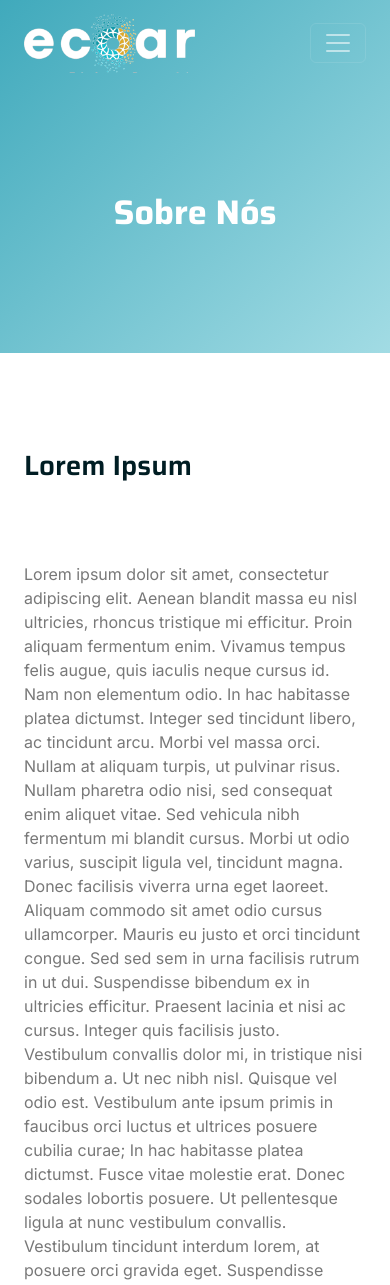
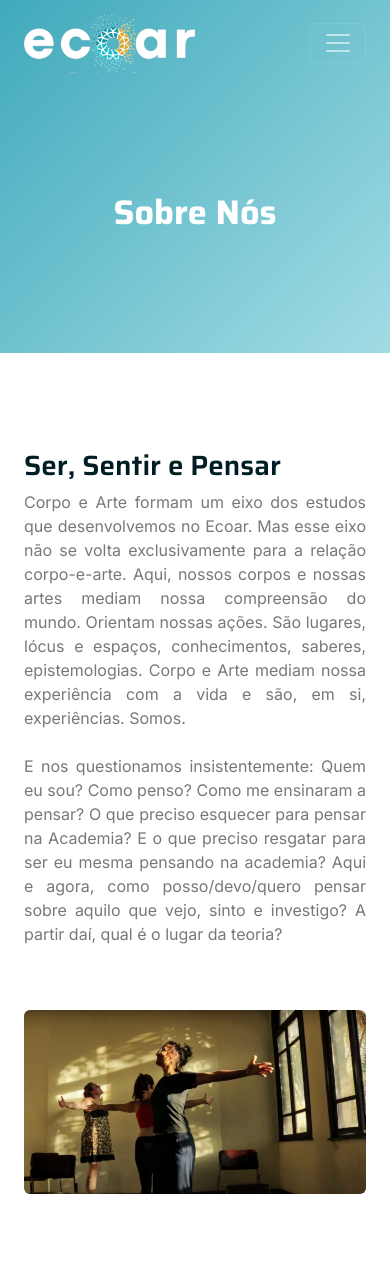
Before and after one commit to anagates/Projeto-USP, a PHP site: page /sobrenos.html in a window 390 px wide. Shown: the top 1285 px of the page. Run offline with PHP 8.4, Linux system fonts and the light colour scheme; some libraries are stand-ins or nearby versions.

Commit message:
Implementado layout alternado na página Sobre Nós, justificação de texto e novas imagens.

```diff
--- a/ProjetoUsp - Alunos/public/css/style.css
+++ b/ProjetoUsp - Alunos/public/css/style.css
@@ -448,3 +448,7 @@ background: linear-gradient(135deg, rgba(16, 148, 171, 0.8), rgba(100, 196, 210,
     color: var(--secondary);
     border-color: var(--light);
 }
+
+.container-xxl p {
+    text-align: justify !important;
+}
--- a/ProjetoUsp - Alunos/public/sobrenos.html
+++ b/ProjetoUsp - Alunos/public/sobrenos.html
@@ -5,24 +5,22 @@
     <meta charset="utf-8">
     <title>Sobre o Ecoar - USP</title>
     <meta content="width=device-width, initial-scale=1.0" name="viewport">
-<meta name="keywords" content="Ecoar USP, pesquisa qualitativa crítica, pesquisas radicalmente qualitativas, pesquisa baseada em artes, epistemologias artísticas, metodologias participativas, metodologias artísticas, pesquisa acadêmica crítica, ProMuSPP, EACH USP, Marilia Velardi, artes e ciências, pesquisa coletiva, epistemologias não hegemônicas">
-<meta name="description" content="O Ecoar é um grupo de pesquisa da USP dedicado às pesquisas qualitativas críticas e às investigações baseadas em artes. Trabalha com epistemologias artísticas, metodologias participativas e perspectivas que questionam saberes hegemônicos, integrando arte, corpo e pesquisa para produzir conhecimento situado e transformador.">
+    <meta name="keywords"
+        content="Ecoar USP, pesquisa qualitativa crítica, pesquisas radicalmente qualitativas, pesquisa baseada em artes, epistemologias artísticas, metodologias participativas, metodologias artísticas, pesquisa acadêmica crítica, ProMuSPP, EACH USP, Marilia Velardi, artes e ciências, pesquisa coletiva, epistemologias não hegemônicas">
+    <meta name="description"
+        content="O Ecoar é um grupo de pesquisa da USP dedicado às pesquisas qualitativas críticas e às investigações baseadas em artes. Trabalha com epistemologias artísticas, metodologias participativas e perspectivas que questionam saberes hegemônicos, integrando arte, corpo e pesquisa para produzir conhecimento situado e transformador.">
 
-    <!-- Favicon -->
     <link href="img/logousp.webp" rel="icon">
 
-    <!-- Google Web Fonts -->
     <link rel="preconnect" href="https://fonts.googleapis.com">
     <link rel="preconnect" href="https://fonts.gstatic.com" crossorigin>
     <link
         href="https://fonts.googleapis.com/css2?family=Inter:wght@400;500;600&family=Saira:wght@500;600;700&display=swap"
         rel="stylesheet">
 
-    <!-- Icones -->
     <link href="https://cdnjs.cloudflare.com/ajax/libs/font-awesome/5.10.0/css/all.min.css" rel="stylesheet">
     <link href="https://cdn.jsdelivr.net/npm/bootstrap-icons@1.4.1/font/bootstrap-icons.css" rel="stylesheet">
 
-    <!-- Bibliotecas css e bootstrap -->
     <link href="lib/animate/animate.min.css" rel="stylesheet">
     <link href="lib/owlcarousel/assets/owl.carousel.min.css" rel="stylesheet">
     <link href="css/bootstrap.min.css" rel="stylesheet">
@@ -30,7 +28,6 @@
 </head>
 
 <body>
-    <!-- Animacao de carregamento -->
     <div id="spinner"
         class="show bg-white position-fixed translate-middle w-100 vh-100 top-50 start-50 d-flex align-items-center justify-content-center">
         <div class="spinner-grow text-primary" role="status"></div>
@@ -38,7 +35,6 @@
 
 
 
-    <!-- Navbar -->
     <div class="container-fluid fixed-top px-0 wow fadeIn" data-wow-delay="0.1s">
         <div class="top-bar text-white-50 row gx-0 align-items-center d-none d-lg-flex">
         </div>
@@ -49,8 +45,7 @@
                 <img src="./img/LogoECOAR.png" class="img-fluid" style="max-height: 60px;" alt="Logo do Ecoar">
             </a>
 
-    <button type="button" class="navbar-toggler me-4" data-bs-toggle="collapse"
-        data-bs-target="#navbarCollapse">
+            <button type="button" class="navbar-toggler me-4" data-bs-toggle="collapse" data-bs-target="#navbarCollapse">
                 <span class="navbar-toggler-icon"></span>
             </button>
 
@@ -89,45 +84,99 @@
         </nav>
 
     </div>
-    <!-- Navbar fim -->
-
-
-
-    <!-- exemplo Header opcional -->
     <div class="container-fluid page-header mb-5 wow fadeIn" data-wow-delay="0.1s">
         <div class="container text-center">
             <h1 class="display-4 text-white animated slideInDown mb-4">Sobre Nós</h1>
         </div>
     </div>
 
-    <!-- aqui vcs vao colocar o conteudo q o pessoal da usp passou -->
-
     <div class="container-xxl py-5">
         <div class="container">
-<!-- lembtando q tem q ser fotos e textos-->
-
-<!-- apaguem dps e so demonstrativo -->
- <h1> Lorem Ipsum</h1>
- <br><br><br>
-
- <p>Lorem ipsum dolor sit amet, consectetur adipiscing elit. Aenean blandit massa eu nisl ultricies, rhoncus tristique mi efficitur. Proin aliquam fermentum enim. Vivamus tempus felis augue, quis iaculis neque cursus id. Nam non elementum odio. In hac habitasse platea dictumst. Integer sed tincidunt libero, ac tincidunt arcu. Morbi vel massa orci.
-
-Nullam at aliquam turpis, ut pulvinar risus. Nullam pharetra odio nisi, sed consequat enim aliquet vitae. Sed vehicula nibh fermentum mi blandit cursus. Morbi ut odio varius, suscipit ligula vel, tincidunt magna. Donec facilisis viverra urna eget laoreet. Aliquam commodo sit amet odio cursus ullamcorper. Mauris eu justo et orci tincidunt congue. Sed sed sem in urna facilisis rutrum in ut dui. Suspendisse bibendum ex in ultricies efficitur. Praesent lacinia et nisi ac cursus. Integer quis facilisis justo. Vestibulum convallis dolor mi, in tristique nisi bibendum a. Ut nec nibh nisl. Quisque vel odio est. Vestibulum ante ipsum primis in faucibus orci luctus et ultrices posuere cubilia curae; In hac habitasse platea dictumst.
-
-Fusce vitae molestie erat. Donec sodales lobortis posuere. Ut pellentesque ligula at nunc vestibulum convallis. Vestibulum tincidunt interdum lorem, at posuere orci gravida eget. Suspendisse volutpat diam justo, non pharetra ipsum tincidunt vel. Donec sodales diam vitae sem blandit rutrum. Curabitur eu tortor leo. Cras sit amet vulputate libero. Donec ornare justo eget fringilla porttitor. Curabitur sed bibendum est. Vestibulum ante ipsum primis in faucibus orci luctus et ultrices posuere cubilia curae; Fusce quis orci non nulla convallis congue id fringilla ipsum. Phasellus massa neque, congue nec hendrerit nec, sollicitudin vel augue. Pellentesque finibus pretium elit eget eleifend.
-
-Maecenas ornare commodo est, sit amet congue nunc gravida vitae. Pellentesque mollis eros urna, quis condimentum elit sollicitudin ac. Nullam sed faucibus metus. Mauris in rutrum eros. Maecenas viverra tortor non nulla iaculis convallis. Etiam vestibulum pellentesque odio, vel dapibus neque vulputate in. Praesent convallis mi sed eros auctor, ac tempus elit consequat. Integer viverra, ex et consectetur elementum, urna eros tincidunt magna, at luctus urna mauris cursus augue. Duis molestie leo non auctor vehicula.
-
-Suspendisse sed massa ut diam placerat commodo. Etiam placerat diam non dui malesuada accumsan. Maecenas aliquam mauris enim. Maecenas imperdiet lacinia dui, quis fermentum quam imperdiet aliquet. Aenean lectus velit, sollicitudin a justo vitae, accumsan fermentum quam. Suspendisse potenti. Aenean turpis erat, efficitur id pharetra non, interdum et sem. Phasellus ut turpis ut metus suscipit pretium. Nunc lobortis est sed nibh tristique pulvinar. Nunc nec sollicitudin leo, non gravida lacus.</p>
-
- <!--  -->
+            <div class="row g-5 align-items-center">
+                <div class="col-md-6 wow fadeIn" data-wow-delay="0.1s">
+                    <h1>Ser, Sentir e Pensar</h1>
+                    <p class="text-justify-force">Corpo e Arte formam um eixo dos estudos que desenvolvemos no Ecoar. Mas esse eixo não se volta exclusivamente
+                        para a relação corpo-e-arte. Aqui, nossos corpos e nossas artes mediam nossa compreensão do mundo. Orientam
+                        nossas ações. São lugares, lócus e espaços, conhecimentos, saberes, epistemologias. Corpo e Arte mediam nossa
+                        experiência com a vida e são, em si, experiências. Somos. <br><br>E nos questionamos insistentemente: Quem eu sou? Como
+                        penso? Como me ensinaram a pensar? O que preciso esquecer para pensar na Academia? E o que preciso resgatar para
+                        ser eu mesma pensando na academia? Aqui e agora, como posso/devo/quero pensar sobre aquilo que vejo, sinto e
+                        investigo? A partir daí, qual é o lugar da teoria?</p>
+                </div>
+                <div class="col-md-6 wow fadeIn" data-wow-delay="0.5s">
+                    <img src="./img/Figura 2 - Ensaio das atrizes_ Diane Boda, Nathália Bonilha e Sarah Reimann (1).png" class="img-fluid rounded" style="max-height: 400px; width: 100%; object-fit: cover;" alt="Ensaio das atrizes do Ecoar">
+                </div>
+            </div>
         </div>
     </div>
 
 
-    <!-- Comeco do Footer -->
+    <div class="container-xxl py-5">
+        <div class="container">
+            <div class="row g-5 align-items-center">
+                <div class="col-md-6 order-md-1 wow fadeIn" data-wow-delay="0.1s">
+                    <img src="./img/reuniao-pessoas2.jpg" class="img-fluid rounded" style="max-height: 400px; width: 100%; object-fit: cover;" alt="Reunião de pessoas do grupo de pesquisa">
+                </div>
+                <div class="col-md-6 order-md-2 wow fadeIn" data-wow-delay="0.5s">
+                    <h1>Pesquisa qualitativa crítica</h1>
+                    <p>Essas ideias podem compor um nexo a ser compreendido como uma radicalização do entendimento do que significa
+                        fazer pesquisa qualitativa crítica na Academia: enquanto a pesquisa qualitativa “clássica” busca compreender
+                        significados, experiências e contextos, a pesquisa qualitativa crítica vai além: ela busca revelar,
+                        problematizar e transformar as relações de poder, ideologia e opressão que estruturam essas experiências. <br><br>De
+                        onde partimos, acreditamos que radicalizar a experiência da pesquisa qualitativa crítica significa contrastar o
+                        discurso hegemônico com experiências contextualizadas particulares, de pessoas, grupos e coletivos; significa
+                        amparar-se numa radicalidade epistemológica que questiona as tradicionais bases do próprio conhecimento, ao
+                        indagar quais interesses sociais ou estruturas de poder sustentam o que é considerado conhecimento legítimo.
+                    </p>
+                </div>
+            </div>
+        </div>
+    </div>
 
-    <!-- vlibras -->
+
+    <div class="container-xxl py-5">
+        <div class="container">
+            <div class="row g-5 align-items-center">
+                <div class="col-md-6 wow fadeIn" data-wow-delay="0.1s">
+                    <h1>O olhar do mundo</h1>
+                    <p>Assim, buscamos noutras cosmologias e na vida comum (e aqui incluímos nosso entendimento de arte) modos de ver
+                        o mundo, entendendo que olhamos a partir de quem somos e daquilo que configura nossos modos de ser, sentir,
+                        perceber, compreender, descrever e interpretar o mundo. Somos, inclusive, muitas, porque somos coletivamente.
+                        Esse gesto pressupõe desafiar hierarquias. O oculto, o escondido, o apagado, o subliminar ganham destaque não
+                        apenas ancorados por teorias que garantem ou hipotetizam suas existências, mas são inventados, fabulados,
+                        criados, performados.
+                        <br><br>Há, acreditamos, um compromisso político profundo na maneira como atuamos: a pesquisa não se limita a
+                        evidenciar desigualdades, mas se compromete com a transformação social, frequentemente envolvendo estratégias de
+                        emancipação ou resistência. E nesse aspecto entendemos que os fazeres artísticos podem proporcionar olhares e
+                        formas de emergência, comparecendo ora como lugar, ora como epistemologia, ora como método, ou o que mais que se
+                        possa propor.</p>
+                </div>
+                <div class="col-md-6 wow fadeIn" data-wow-delay="0.5s">
+                    <img src="./img/mulher-balao.jpg" class="img-fluid rounded" style="max-height: 400px; width: 100%; object-fit: cover;" alt="Mulher com balão em fotografia artística">
+                </div>
+            </div>
+        </div>
+    </div>
+
+
+    <div class="container-xxl py-5">
+        <div class="container">
+            <div class="row g-5 align-items-center">
+                <div class="col-md-6 order-md-1 wow fadeIn" data-wow-delay="0.1s">
+                    <img src="./img/fotografia-mulher-deitada.jpeg" class="img-fluid rounded" style="max-height: 400px; width: 100%; object-fit: cover;" alt="Fotografia de mulher deitada">
+                </div>
+                <div class="col-md-6 order-md-2 wow fadeIn" data-wow-delay="0.5s">
+                    <h1>Metodologia</h1>
+                    <p>Metodologias artísticas, participativas, extensivas envolvem uma coletividade de pessoas como co-pesquisadoras
+                        – inclusive teóricos e teóricas; lidar com os materiais significa também criar, dialogar e construir sentidos
+                        coletivamente. E é essa coletividade que nos move a denunciar, criar posicionamento, propor mudança e
+                        transformação, alimentando continuamente, o questionamento das relações de poder entre quem pesquisa e aquilo
+                        que investiga, entre teoria e prática, entre universidade e comunidade.</p>
+                </div>
+            </div>
+        </div>
+    </div>
+
     <div vw class="enabled">
         <div vw-access-button class="active"></div>
         <div vw-plugin-wrapper>
@@ -139,8 +188,6 @@ Suspendisse sed massa ut diam placerat commodo. Etiam placerat diam non dui male
         new window.VLibras.Widget('https://vlibras.gov.br/app');
     </script>
 
-
-    <!-- conteudo -->
     <div class="container-fluid bg-dark text-white-50 footer mt-5 pt-5 wow fadeIn" data-wow-delay="0.1s">
         <div class="container py-5">
             <div class="row g-5">
@@ -149,15 +196,18 @@ Suspendisse sed massa ut diam placerat commodo. Etiam placerat diam non dui male
                         <img src="./img/LogoECOAR.png" class="img-fluid" alt="Logo do Ecoar">
                     </div>
                     <p><br>Grupo ECOAR – Estudos em Corpo e Arte <br><br>
-<a href="https://www5.each.usp.br">EACH – Escola de Artes, Ciências e Humanidades da Universidade de São Paulo.</a></p>
+                        <a href="https://www5.each.usp.br">EACH – Escola de Artes, Ciências e Humanidades da Universidade de São
+                            Paulo.</a>
+                    </p>
 
-<!-- redes sociais do projeto -->
                     <div class="d-flex pt-2">
-                        <a class="btn btn-square me-1" href="https://www.facebook.com/pesquisaqualiemcena"><i class="fab fa-facebook-f"></i></a>
-                        <a class="btn btn-square me-1" href="https://www.youtube.com/@ecoarusp5628"><i class="fab fa-youtube"></i></a>
-                        <a class="btn btn-square me-0" href="https://www.instagram.com/ecoar.usp/"><i class="fab fa-instagram"></i></a>
+                        <a class="btn btn-square me-1" href="https://www.facebook.com/pesquisaqualiemcena"><i
+                                class="fab fa-facebook-f"></i></a>
+                        <a class="btn btn-square me-1" href="https://www.youtube.com/@ecoarusp5628"><i
+                                class="fab fa-youtube"></i></a>
+                        <a class="btn btn-square me-0" href="https://www.instagram.com/ecoar.usp/"><i
+                                class="fab fa-instagram"></i></a>
                     </div>
-
 
                 </div>
                 <div class="col-lg-3 col-md-6">
@@ -170,7 +220,7 @@ Suspendisse sed massa ut diam placerat commodo. Etiam placerat diam non dui male
                     <a class="btn btn-link" href="">Início</a>
                     <a class="btn btn-link" href="">Sobre Nós</a>
                     <a class="btn btn-link" href="">Integrantes</a>
-                    <details  class="nav-item nav-link">
+                    <details class="nav-item nav-link">
                         <summary>Produção</summary>
                         <ul>
                             <li><a href="pesquisas.html">Pesquisas</a></li>
@@ -178,7 +228,7 @@ Suspendisse sed massa ut diam placerat commodo. Etiam placerat diam non dui male
 
                         </ul>
                     </details>
-                    <details  class="nav-item nav-link">
+                    <details class="nav-item nav-link">
                         <summary>Eventos</summary>
                         <ul>
                             <li><a href="EcoarConVIDA.html">Ecoar ConVIDA</a></li>
@@ -194,8 +244,7 @@ Suspendisse sed massa ut diam placerat commodo. Etiam placerat diam non dui male
                     <h5 class="text-light mb-4">Newsletter</h5>
                     <p>Inscreva-se em nossa Newsletter e acompanhe nossos projetos.</p>
                     <div class="position-relative mx-auto" style="max-width: 400px;">
-                        <input class="form-control bg-transparent w-100 py-3 ps-4 pe-5" type="email"
-                            placeholder="Email">
+                        <input class="form-control bg-transparent w-100 py-3 ps-4 pe-5" type="email" placeholder="Email">
                         <button type="button"
                             class="btn btn-primary py-2 position-absolute top-0 end-0 mt-2 me-2">Inscrever</button>
                     </div>
@@ -204,7 +253,6 @@ Suspendisse sed massa ut diam placerat commodo. Etiam placerat diam non dui male
         </div>
 
     </div>
-        <!-- parte de baixo do footer com as imagens da usp -->
 
     <div class="container text-center">
         <div class="row justify-content-center align-items-center g-3">
@@ -236,9 +284,6 @@ Suspendisse sed massa ut diam placerat commodo. Etiam placerat diam non dui male
         </div>
     </div>
 
-    <!-- Final do footer -->
-
-    <!-- Bibliotecas JavaScript -->
     <script src="https://code.jquery.com/jquery-3.4.1.min.js"></script>
     <script src="https://cdn.jsdelivr.net/npm/bootstrap@5.0.0/dist/js/bootstrap.bundle.min.js"></script>
     <script src="lib/wow/wow.min.js"></script>
@@ -248,22 +293,18 @@ Suspendisse sed massa ut diam placerat commodo. Etiam placerat diam non dui male
     <script src="lib/parallax/parallax.min.js"></script>
     <script src="js/main.js"></script>
 
-
-
-    <!-- google tradutor -->
     <script type="text/javascript">
         function googleTranslateElementInit() {
             new google.translate.TranslateElement(
                 {
                     pageLanguage: 'pt-br',
-      includedLanguages: 'en,pt,es,fr,de',  // idiomas que você quer permitir
+                    includedLanguages: 'en,pt,es,fr,de',
                     autoDisplay: true
                 },
                 'google_translate_element'
             );
         }
     </script>
-
     </body>
 
 </html>
```
Also changed, not shown: ProjetoUsp - Alunos/public/img/Figura 2 - Ensaio das atrizes_ Diane Boda, Nathália Bonilha e Sarah Reimann (1).png (added), ProjetoUsp - Alunos/public/img/fotografia-mulher-deitada.jpeg (added), ProjetoUsp - Alunos/public/img/mulher-balao.jpg (renamed from ProjetoUsp - Alunos/public/img/1.jpg), ProjetoUsp - Alunos/public/img/pessoas-deitadas-note.jpg (added), 4 other files. Lines whose indentation alone changed are shown as unchanged.
